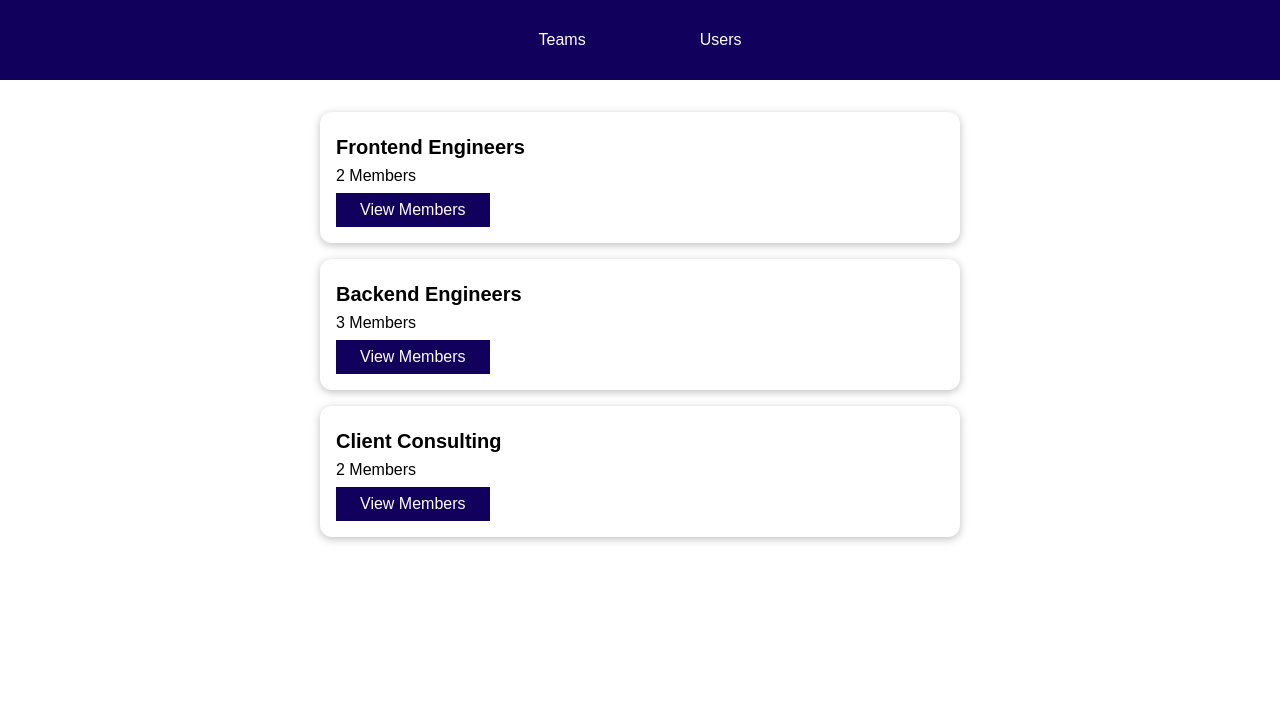
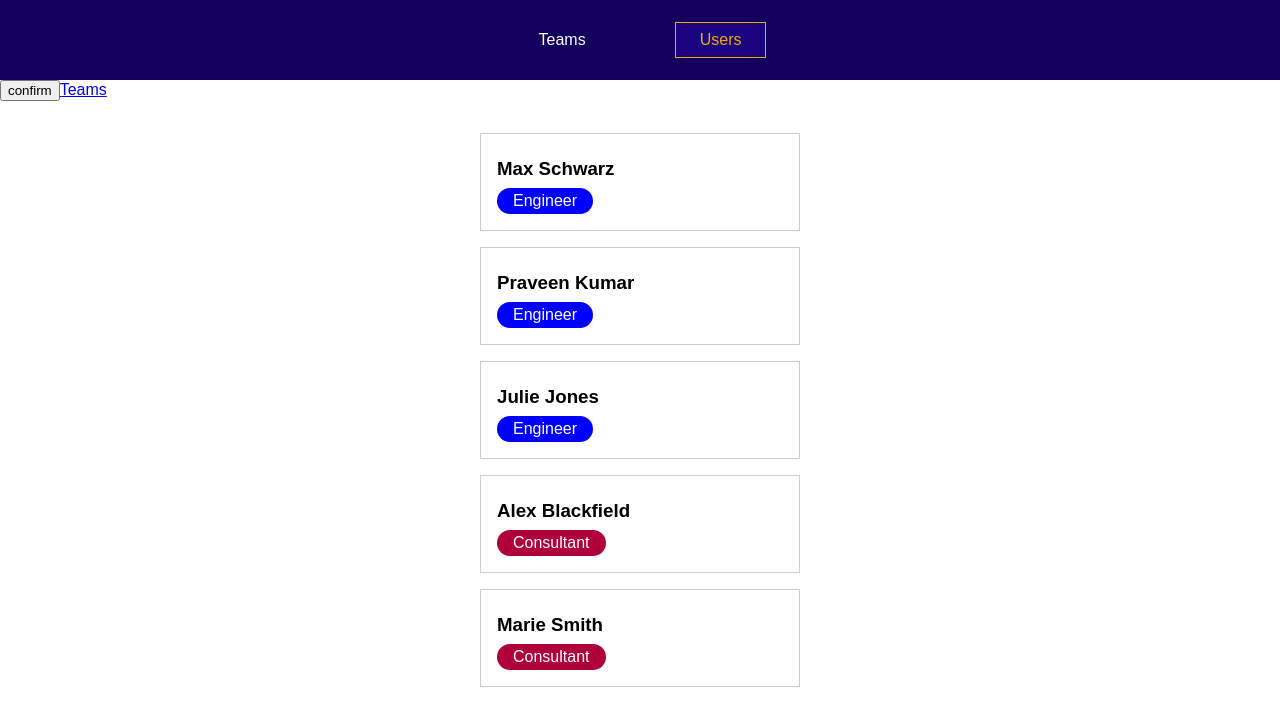
Before and after one commit to DDury/VueProject, a Vue app in the folder 10.routing/: page /users in a window 1280 px wide. Shown: the top 726 px of the page. Built offline with nearby package versions, Linux system fonts and the light colour scheme.

Commit message:
2ways of navigate pages

```diff
--- a/10.routing/package.json
+++ b/10.routing/package.json
@@ -9,7 +9,8 @@
   },
   "dependencies": {
     "core-js": "^3.6.5",
-    "vue": "^3.0.0"
+    "vue": "^3.5.13",
+    "vue-router": "^4.5.0"
   },
   "devDependencies": {
     "@vue/cli-plugin-babel": "~4.5.0",
--- a/10.routing/src/App.vue
+++ b/10.routing/src/App.vue
@@ -1,22 +1,20 @@
 <template>
   <div>
-    <the-navigation @set-page="setActivePage"></the-navigation>
+    <the-navigation></the-navigation>
     <main>
-      <component
-        :is="activePage === 'teams-list' ? TeamsList : UsersList"
-      ></component>
+      <router-view></router-view>
     </main>
   </div>
 </template>
 
 <script setup>
-import TeamsList from "./components/teams/TeamsList.vue";
-import UsersList from "./components/users/UsersList.vue";
+// import TeamsList from "./components/teams/TeamsList.vue";
+// import UsersList from "./components/users/UsersList.vue";
 import TheNavigation from "./components/nav/TheNavigation.vue";
 
 import { ref, provide } from "vue";
 
-const activePage = ref("teams-list");
+// const activePage = ref("teams-list");
 const teams = ref([
   { id: "t1", name: "Frontend Engineers", members: ["u1", "u2"] },
   { id: "t2", name: "Backend Engineers", members: ["u1", "u2", "u3"] },
@@ -33,9 +31,9 @@ const users = ref([
 provide("teams", teams);
 provide("users", users);
 
-const setActivePage = (page) => {
-  activePage.value = page;
-};
+// const setActivePage = (page) => {
+//   activePage.value = page;
+// };
 </script>
 
 <style>
--- a/10.routing/src/components/nav/TheNavigation.vue
+++ b/10.routing/src/components/nav/TheNavigation.vue
@@ -3,10 +3,10 @@
     <nav>
       <ul>
         <li>
-          <button @click="setActivePage('teams-list')">Teams</button>
+          <router-link to="/teams">Teams</router-link>
         </li>
         <li>
-          <button @click="setActivePage('users-list')">Users</button>
+          <router-link to="users">Users</router-link>
         </li>
       </ul>
     </nav>
@@ -14,12 +14,12 @@
 </template>
 
 <script setup>
-import { defineEmits } from "vue";
-const emit = defineEmits(["set-page"]);
+// import { defineEmits } from "vue";
+// const emit = defineEmits(["set-page"]);
 
-const setActivePage = (page) => {
-  emit("set-page", page);
-};
+// const setActivePage = (page) => {
+//   emit("set-page", page);
+// };
 </script>
 
 <style scoped>
@@ -47,7 +47,8 @@ li {
   margin: 0 2rem;
 }
 
-button {
+a {
+  text-decoration: none;
   font: inherit;
   background: transparent;
   border: 1px solid transparent;
@@ -57,8 +58,9 @@ button {
   display: inline-block;
 }
 
-button:hover,
-button:active {
+a:hover,
+a:active,
+a.active {
   color: #f1a80a;
   border-color: #f1a80a;
   background-color: #1a037e;
--- a/10.routing/src/components/users/UsersList.vue
+++ b/10.routing/src/components/users/UsersList.vue
@@ -1,4 +1,7 @@
 <template>
+  <div>
+    <button @click="mainpage">confirm</button>
+    <router-link to="/teams">Teams</router-link>
     <ul>
       <user-item
         v-for="user in users"
@@ -7,13 +10,19 @@
         :role="user.role"
       ></user-item>
     </ul>
+  </div>
 </template>
 
 <script setup>
 import UserItem from "./UserItem.vue";
 import { inject } from "vue";
+import { useRouter } from "vue-router";
 
 const users = inject(["users"]);
+const router = useRouter();
+const mainpage = () => {
+  router.push("/teams");
+};
 </script>
 
 <style scoped>
--- a/10.routing/src/main.js
+++ b/10.routing/src/main.js
@@ -1,7 +1,20 @@
-import { createApp } from 'vue';
+import { createApp } from "vue";
+import { createRouter, createWebHistory } from "vue-router";
 
-import App from './App.vue';
+import App from "./App.vue";
+import TeamsList from "./components/teams/TeamsList.vue";
+import UsersList from "./components/users/UsersList.vue";
 
-const app = createApp(App)
+const router = createRouter({
+  history: createWebHistory(),
+  routes: [
+    { path: "/teams", component: TeamsList },
+    { path: "/users", component: UsersList },
+  ],
+  linkActiveClass: "active",
+});
 
-app.mount('#app');
+const app = createApp(App);
+
+app.use(router);
+app.mount("#app");
```
Also changed, not shown: 1 other file (tests, documents, lock files or other folders). Lines whose indentation alone changed are shown as unchanged.
